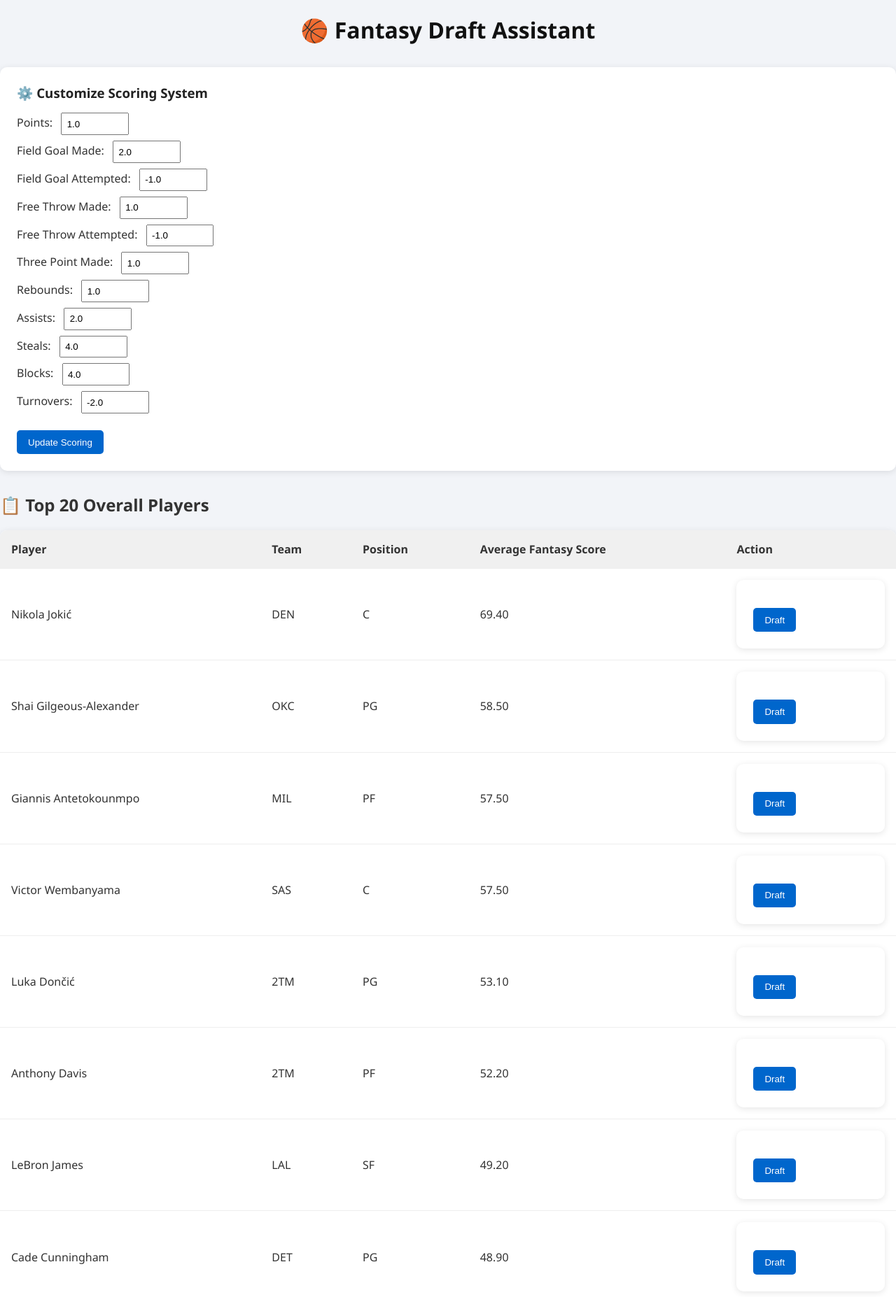
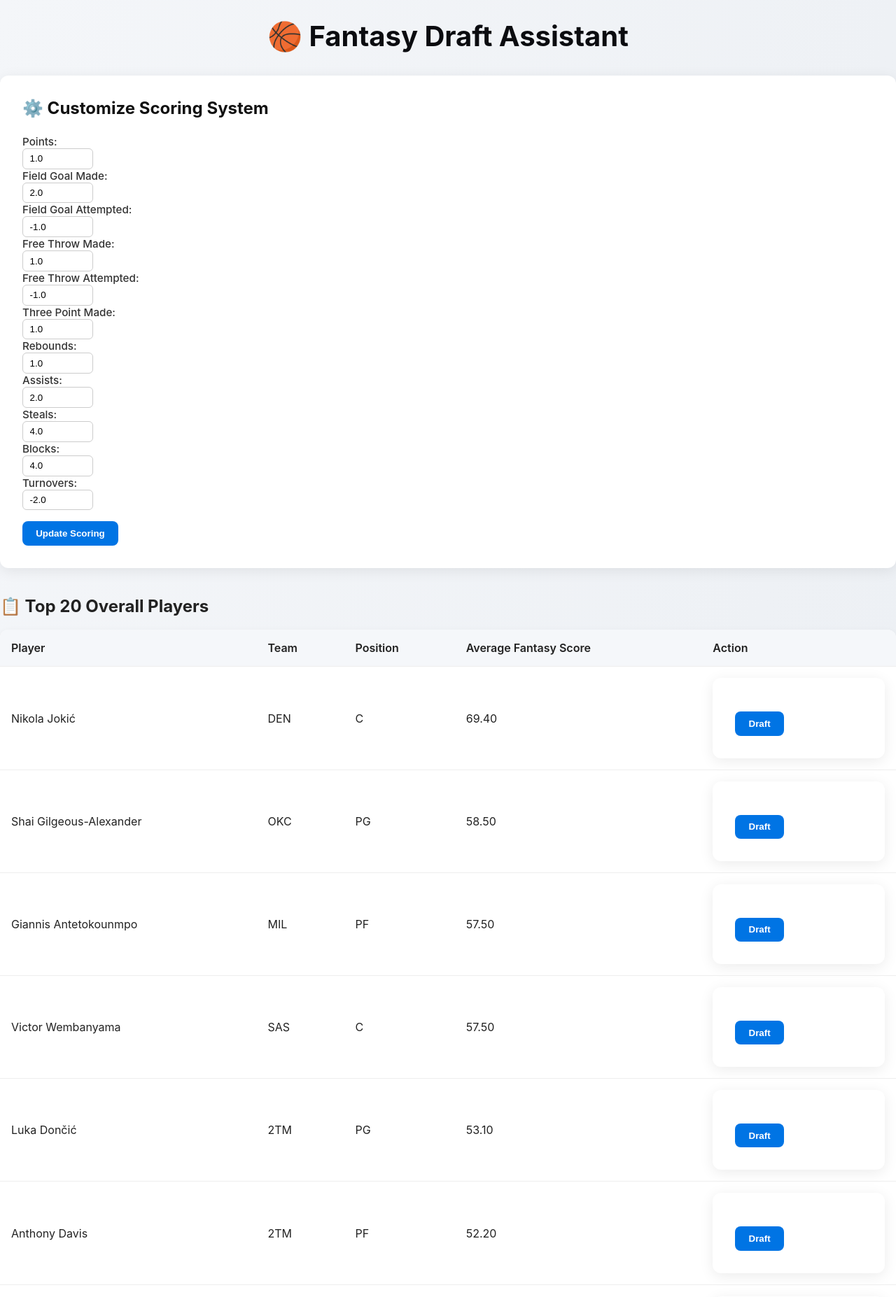
Before and after one commit to stephaustria/fantasy-basketball-draft-assistant, a FastAPI app: page / in a window 1280 px wide. Shown: the top 1854 px of the page at 70% size. Run offline with FastAPI, Linux system fonts and the light colour scheme.

Commit message:
Minor Refactoring

```diff
--- a/templates/index.html
+++ b/templates/index.html
@@ -5,11 +5,11 @@
     <title>NBA Fantasy Draft Assistant</title>
     <style>
         body {
-            font-family: 'Segoe UI', Tahoma, Geneva, Verdana, sans-serif;
-            background-color: #f2f4f8;
-            color: #333;
+            font-family: -apple-system, BlinkMacSystemFont, "San Francisco", "Helvetica Neue", Helvetica, Arial, sans-serif;
+            background: linear-gradient(to bottom right, #f4f6f9, #e8ecf1);
             margin: 0;
             padding: 0;
+            color: #222;
         }
 
         .container {
@@ -20,62 +20,78 @@
 
         h1 {
             text-align: center;
+            color: #0b0c10;
             margin-bottom: 2rem;
-            color: #111;
+            font-size: 2.5rem;
         }
 
         form {
-            background-color: #ffffff;
-            padding: 1.5rem;
-            border-radius: 10px;
-            margin-bottom: 2rem;
-            box-shadow: 0 2px 10px rgba(0,0,0,0.1);
+            background-color: #fff;
+            padding: 2rem;
+            border-radius: 12px;
+            box-shadow: 0 4px 20px rgba(0,0,0,0.08);
+            margin-bottom: 2.5rem;
         }
 
         form h3 {
             margin-top: 0;
-            margin-bottom: 1rem;
-            color: #222;
+            margin-bottom: 1.5rem;
+            color: #111;
+            font-size: 1.5rem;
         }
 
-        form label {
-            display: block;
-            margin: 0.5rem 0;
+        .grid {
+            display: grid;
+            grid-template-columns: repeat(auto-fill, minmax(180px, 1fr));
+            gap: 1rem;
+        }
+
+        label {
+            display: flex;
+            flex-direction: column;
+            font-weight: 500;
+            font-size: 0.95rem;
+            color: #333;
         }
 
         input[type="number"] {
-            padding: 0.4rem;
-            margin-left: 0.5rem;
-            width: 5rem;
+            padding: 0.4rem 0.6rem;
+            border: 1px solid #ccc;
+            border-radius: 6px;
+            width: 80px;
         }
 
         button {
-            background-color: #0066cc;
+            background-color: #0074e4;
             color: white;
+            padding: 0.6rem 1.2rem;
             border: none;
-            padding: 0.6rem 1rem;
-            border-radius: 5px;
+            border-radius: 8px;
             cursor: pointer;
+            font-weight: bold;
+            transition: background-color 0.2s ease;
             margin-top: 1rem;
         }
 
         button:hover {
-            background-color: #004b99;
+            background-color: #005ec4;
         }
 
         .section-title {
-            margin: 1.5rem 0 1rem;
-            font-size: 1.4rem;
+            font-size: 1.6rem;
+            margin-top: 2rem;
+            margin-bottom: 1rem;
             color: #222;
         }
 
         table {
             width: 100%;
             border-collapse: collapse;
-            background-color: #fff;
-            border-radius: 10px;
+            background: #fff;
+            border-radius: 12px;
+            box-shadow: 0 2px 10px rgba(0,0,0,0.05);
+            margin-bottom: 2rem;
             overflow: hidden;
-            box-shadow: 0 2px 10px rgba(0,0,0,0.1);
         }
 
         th, td {
@@ -85,12 +101,22 @@
         }
 
         th {
-            background-color: #f0f0f0;
-            color: #333;
+            background-color: #f5f7fa;
+            font-weight: 600;
         }
 
         td form {
             margin: 0;
+        }
+
+        @media screen and (max-width: 600px) {
+            .grid {
+                grid-template-columns: 1fr;
+            }
+
+            input[type="number"] {
+                width: 100%;
+            }
         }
     </style>
 </head>
@@ -101,10 +127,13 @@
     <h3>⚙️ Customize Scoring System</h3>
     <label>Points: <input name="points" type="number" step="0.1" value="{{ weights['PTS'] }}"></label>
     <label>Field Goal Made: <input name="field_goal_made" type="number" step="0.1" value="{{ weights['FG'] }}"></label>
-        <label>Field Goal Attempted: <input name="field_goal_attempted" type="number" step="0.1" value="{{ weights['FGA'] }}"></label>
+    <label>Field Goal Attempted: <input name="field_goal_attempted" type="number" step="0.1"
+                                        value="{{ weights['FGA'] }}"></label>
     <label>Free Throw Made: <input name="free_throw_made" type="number" step="0.1" value="{{ weights['FT'] }}"></label>
-        <label>Free Throw Attempted: <input name="free_throw_attempted" type="number" step="0.1" value="{{ weights['FTA'] }}"></label>
-        <label>Three Point Made: <input name="three_point_made" type="number" step="0.1" value="{{ weights['3P'] }}"></label>
+    <label>Free Throw Attempted: <input name="free_throw_attempted" type="number" step="0.1"
+                                        value="{{ weights['FTA'] }}"></label>
+    <label>Three Point Made: <input name="three_point_made" type="number" step="0.1"
+                                    value="{{ weights['3P'] }}"></label>
     <label>Rebounds: <input name="rebounds" type="number" step="0.1" value="{{ weights['TRB'] }}"></label>
     <label>Assists: <input name="assists" type="number" step="0.1" value="{{ weights['AST'] }}"></label>
     <label>Steals: <input name="steals" type="number" step="0.1" value="{{ weights['STL'] }}"></label>
```
Lines whose indentation alone changed are shown as unchanged.
